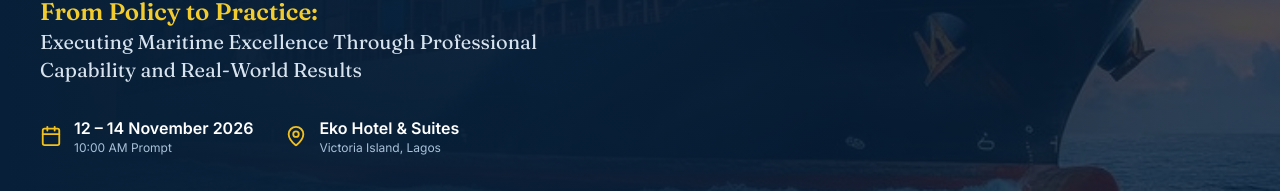
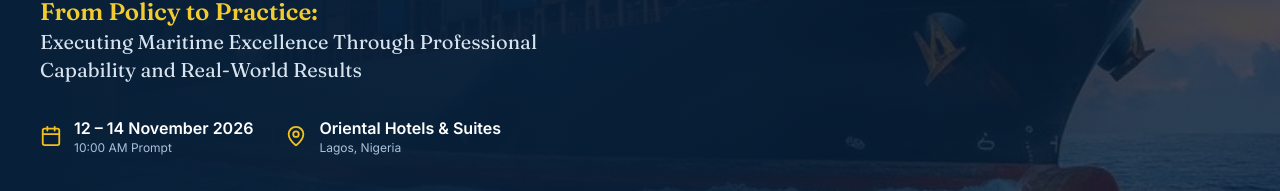
Before and after one commit to Emitis12/amano, a React (Vite) app: page / in a window 1280 px wide. Shown: the part 350-541 px from the top of the page. Built offline with nearby package versions, Linux system fonts and the light colour scheme.

Commit message:
Venue updates

```diff
--- a/src/data/event.js
+++ b/src/data/event.js
@@ -9,8 +9,8 @@ export const event = {
   // Display strings
   date: '12 \u2013 14 November 2026',
   dateNote: '10:00 AM Prompt',
-  venueName: 'Eko Hotel & Suites',
-  venueArea: 'Victoria Island, Lagos',
+  venueName: 'Oriental Hotels & Suites',
+  venueArea: 'Lagos, Nigeria',
   registration: 'Reserve your seat for AMANOCON 2026.',
 
   // ISO timestamps (WAT, UTC+1) used by the countdown
```
